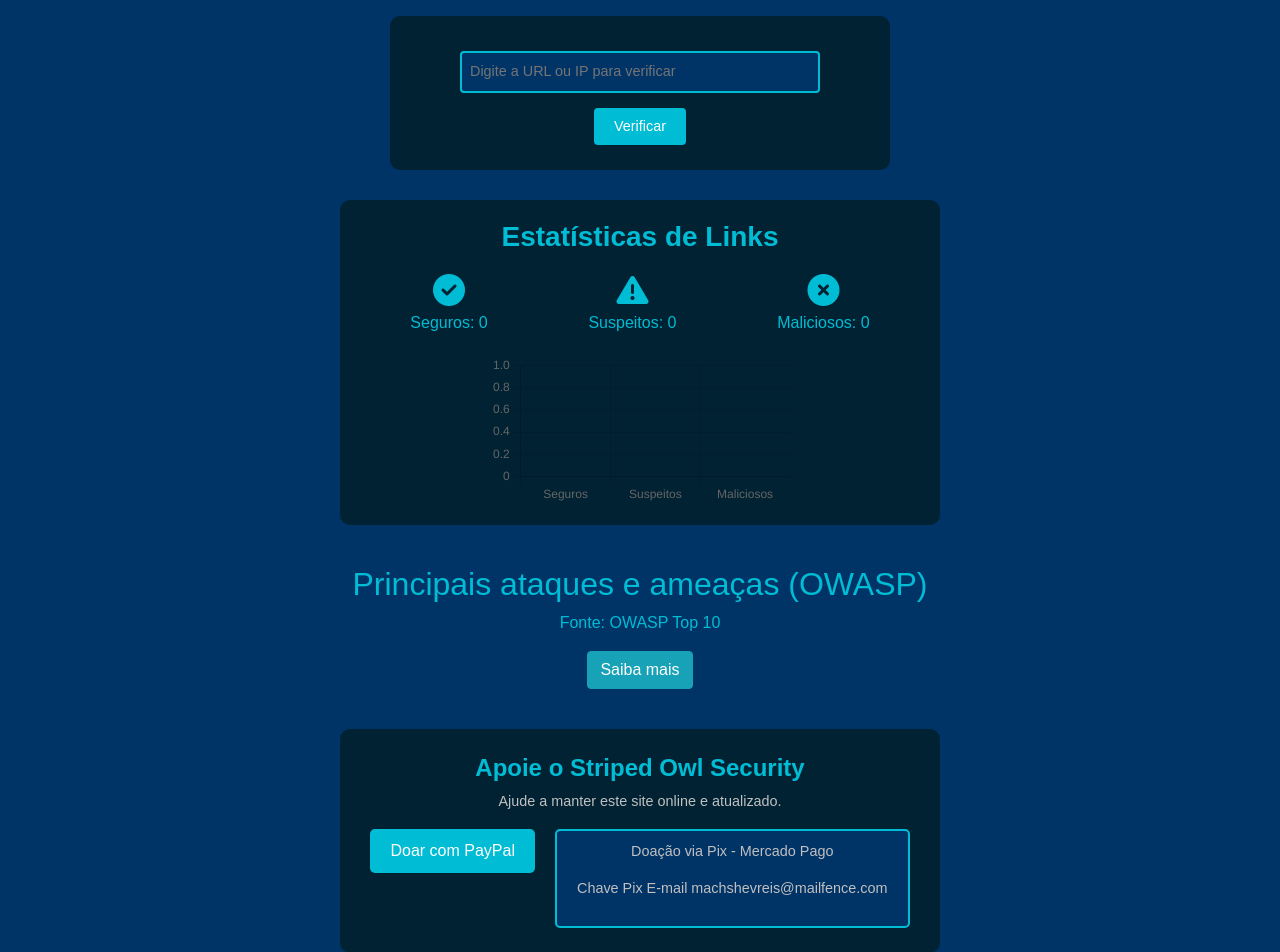
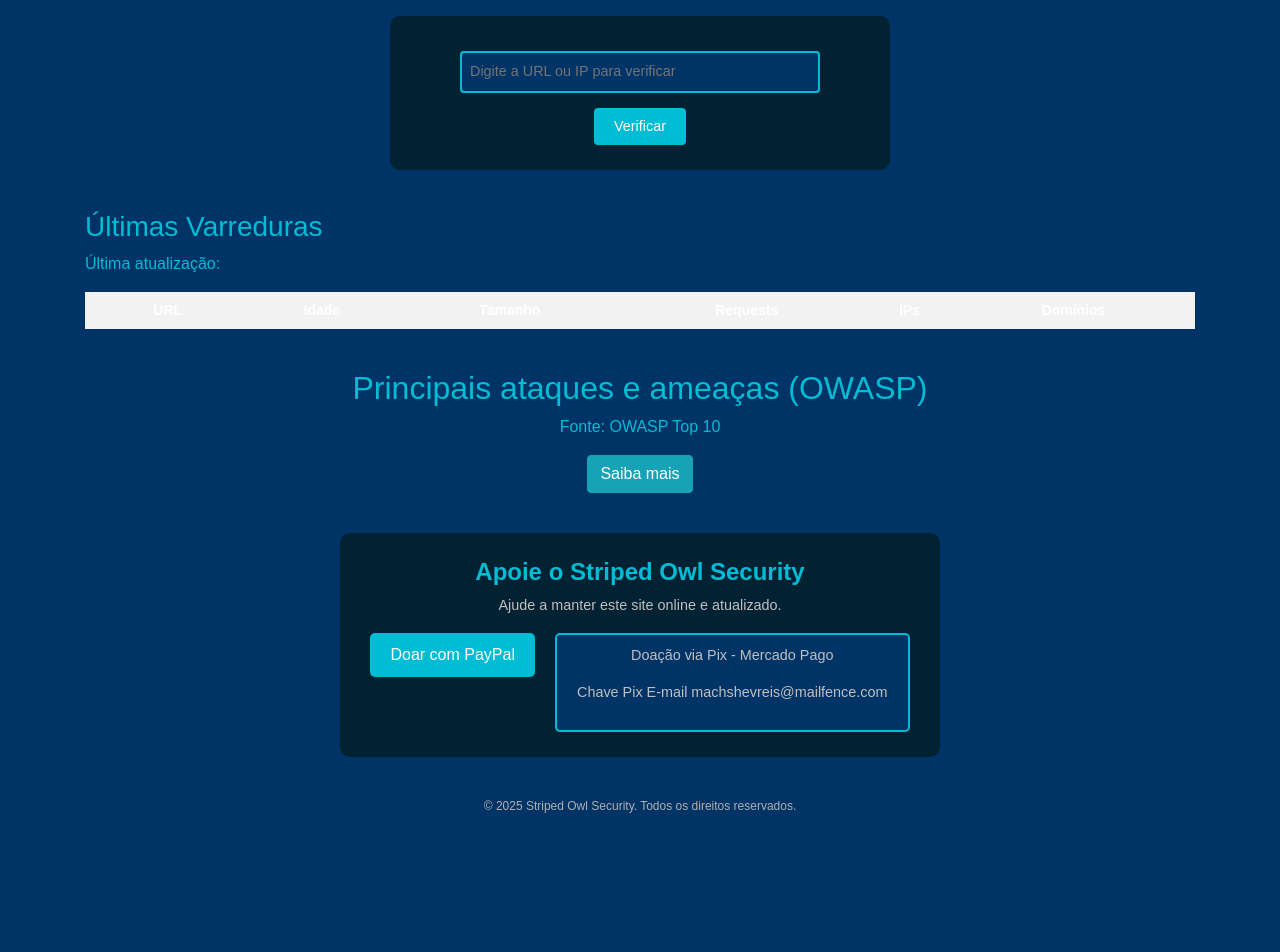
Before and after one commit to FFReis23/striped-owl-security, a Flask app: page / in a window 1280 px wide. Shown: the part 215-1167 px from the top of the page. After the commit the page ends 1046 px from the top, so only its background shows below. Run offline with Flask 3, Linux system fonts and the light colour scheme; lists and menus that the app fills with data are empty; some libraries are stand-ins or nearby versions.

Commit message:
Atualização do projeto

```diff
--- a/templates/index.html
+++ b/templates/index.html
@@ -59,24 +59,38 @@
     {% endif %}
 
     <!-- Dashboard Estatísticas -->
-    <div class="dashboard">
-        <h3>Estatísticas de Links</h3>
-        <div class="stats-icons">
-            <div>
-                <i class="fas fa-check-circle"></i>
-                <span>Seguros: {{ stats.safe }}</span>
-            </div>
-            <div>
-                <i class="fas fa-exclamation-triangle"></i>
-                <span>Suspeitos: {{ stats.suspicious }}</span>
-            </div>
-            <div>
-                <i class="fas fa-times-circle"></i>
-                <span>Maliciosos: {{ stats.malicious }}</span>
-            </div>
-        </div>
-        <canvas id="statsChart" style="max-width:500px; margin:auto;"></canvas>
-    </div>
+    <!-- Últimas Varreduras -->
+<div class="last-scans" style="margin:40px 0;">
+    <h3 class="logo-color">Últimas Varreduras</h3>
+    <p class="logo-color">Última atualização: {{ last_update }}</p>
+
+    <table style="width:100%; border-collapse:collapse; text-align:center; font-size:14px;">
+        <thead>
+            <tr style="background:#f2f2f2;">
+                <th style="padding:8px;">URL</th>
+                <th>Idade</th>
+                <th>Tamanho</th>
+                <th>Requests</th>
+                <th>IPs</th>
+                <th>Domínios</th>
+            </tr>
+        </thead>
+        <tbody>
+            {% for scan in scans %}
+            <tr style="border-bottom:1px solid #ddd;">
+                <td style="padding:6px; text-align:left; color:#007BFF;">
+                    <a href="{{ scan.url }}" target="_blank">{{ scan.url }}</a>
+                </td>
+                <td>{{ scan.age }}</td>
+                <td>{{ scan.size }}</td>
+                <td>{{ scan.requests }}</td>
+                <td>{{ scan.ips }}</td>
+                <td>{{ scan.domains }}</td>
+            </tr>
+            {% endfor %}
+        </tbody>
+    </table>
+</div>
     <div class="attack-info" style="text-align:center; margin:40px 0;">
     <h2 class="logo-color">Principais ataques e ameaças (OWASP)</h2>
     <p class="logo-color">Fonte:
```
